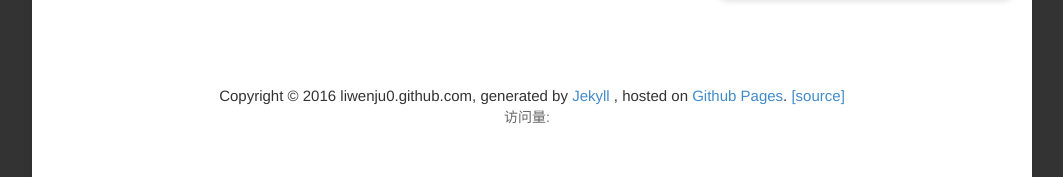
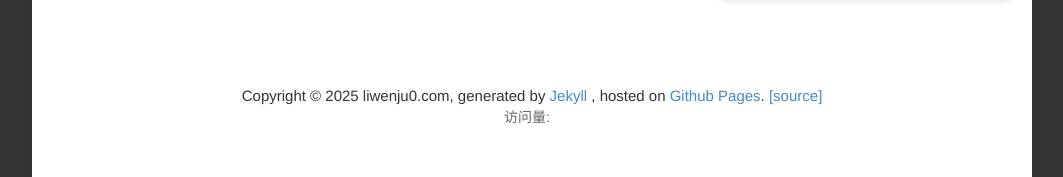
Before and after one commit to liwenju0/liwenju0.github.io, a Jekyll site: the page built from index.html, in a window 1280 px wide and 900 px high, scrolled down 1810 px. Shown: the part 707-884 px from the top of the window, without its empty margins (108-1171 px from the left). Built offline with Jekyll 4.4.1, drawn with Linux system fonts in a browser that asks for light colours; the list of posts is cut into pages by our own code; comment, search, counter and statistics services are not loaded.

Commit message:
更新copyright

```diff
--- a/_config.yml
+++ b/_config.yml
@@ -8,7 +8,7 @@ github: liwenju0
 author: "李文举"
 name: "文举的博客"
 url: http://liwenju0.com
-domain: liwenju0.github.com
+domain: liwenju0.com
 all_categories: [
 ["ai", "人工智能","/posts/ai.html"],
 ["basis", "计算机基础","/posts/basis.html"],
--- a/_includes/copyright.html
+++ b/_includes/copyright.html
@@ -1,3 +1,3 @@
             <div style="text-align:center;margin-top:15px;">
-				Copyright &copy; 2016 {{ site.domain }}, generated by <a href="http://jekyllrb.com/" target="_blank">Jekyll</a> , hosted on <a href="https://pages.github.com/" target="_blank">Github Pages</a>. <a href="https://github.com/{{site.github}}/{{site.github}}.github.io" target="_blank">[source]</a>
+				Copyright &copy; 2025 {{ site.domain }}, generated by <a href="http://jekyllrb.com/" target="_blank">Jekyll</a> , hosted on <a href="https://pages.github.com/" target="_blank">Github Pages</a>. <a href="https://github.com/{{site.github}}/{{site.github}}.github.io" target="_blank">[source]</a>
 				<br/>
```
